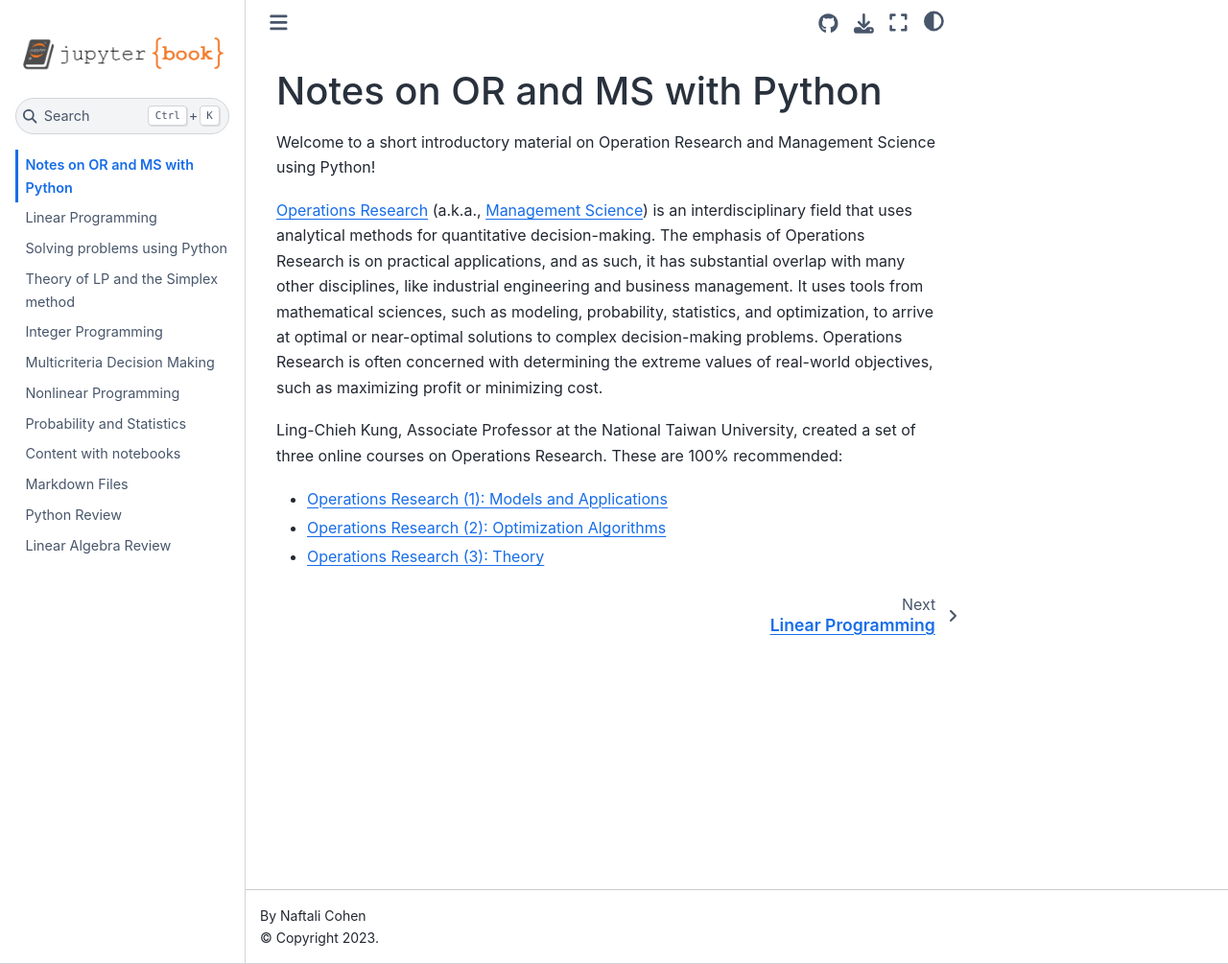
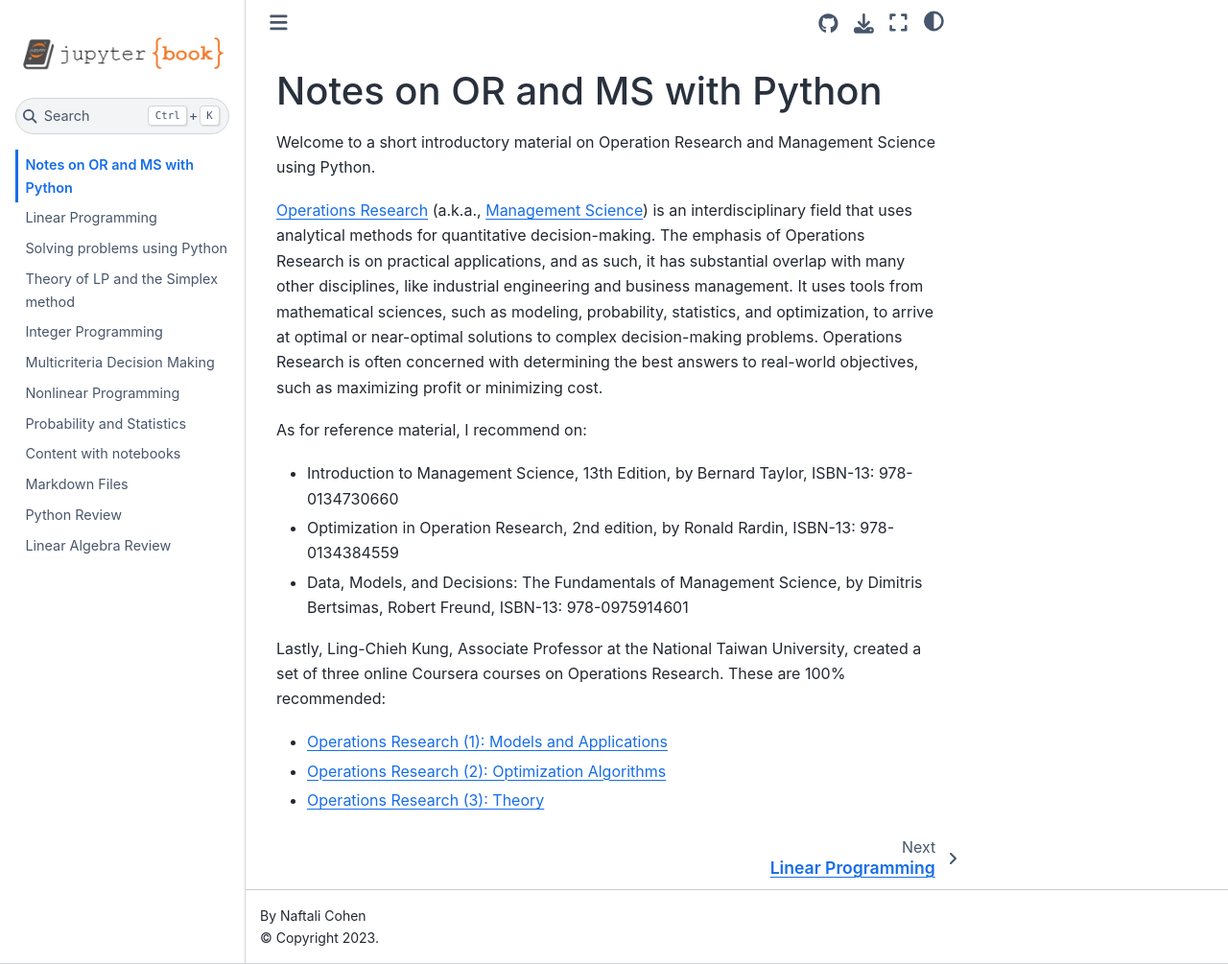
Before and after one commit to naftalic/ORinPython, a Jupyter Book: the page built from intro.md, in a window 1280 px wide and 1005 px high. Shown: the whole window at 96% size. Built offline with Jupyter Book 1.0.4 settings and Sphinx 7.4.7 and the Sphinx Book theme 1.1.4, drawn with Linux system fonts in a browser that asks for light colours; pages that are not in the unit, such as notebooks, are missing from menus.

Commit message:
Update intro.md

```diff
--- a/intro.md
+++ b/intro.md
@@ -1,10 +1,15 @@
 # Notes on OR and MS with Python
 
-Welcome to a short introductory material on Operation Research and Management Science using Python!
+Welcome to a short introductory material on Operation Research and Management Science using Python.
 
-[Operations Research](https://en.wikipedia.org/wiki/Operations_research) (a.k.a., [Management Science](https://en.wikipedia.org/wiki/Management_science)) is an interdisciplinary field that uses analytical methods for quantitative decision-making. The emphasis of Operations Research is on practical applications, and as such, it has substantial overlap with many other disciplines, like industrial engineering and business management. It uses tools from mathematical sciences, such as modeling, probability, statistics, and optimization, to arrive at optimal or near-optimal solutions to complex decision-making problems. Operations Research is often concerned with determining the extreme values of real-world objectives, such as maximizing profit or minimizing cost.
+[Operations Research](https://en.wikipedia.org/wiki/Operations_research) (a.k.a., [Management Science](https://en.wikipedia.org/wiki/Management_science)) is an interdisciplinary field that uses analytical methods for quantitative decision-making. The emphasis of Operations Research is on practical applications, and as such, it has substantial overlap with many other disciplines, like industrial engineering and business management. It uses tools from mathematical sciences, such as modeling, probability, statistics, and optimization, to arrive at optimal or near-optimal solutions to complex decision-making problems. Operations Research is often concerned with determining the best answers to real-world objectives, such as maximizing profit or minimizing cost.
 
-Ling-Chieh Kung, Associate Professor at the National Taiwan University, created a set of three online courses on Operations Research. These are 100% recommended:
+As for reference material, I recommend on:
+* Introduction to Management Science, 13th Edition, by Bernard Taylor, ISBN-13: 978-0134730660
+* Optimization in Operation Research, 2nd edition, by Ronald Rardin, ISBN-13: 978-0134384559
+* Data, Models, and Decisions: The Fundamentals of Management Science, by Dimitris Bertsimas, Robert Freund, ISBN-13: 978-0975914601
+
+Lastly, Ling-Chieh Kung, Associate Professor at the National Taiwan University, created a set of three online Coursera courses on Operations Research. These are 100% recommended:
 * [Operations Research (1): Models and Applications](https://www.coursera.org/learn/operations-research-modeling)
 * [Operations Research (2): Optimization Algorithms](https://www.coursera.org/learn/operations-research-algorithms)
 * [Operations Research (3): Theory](https://www.coursera.org/learn/operations-research-theory)
```
